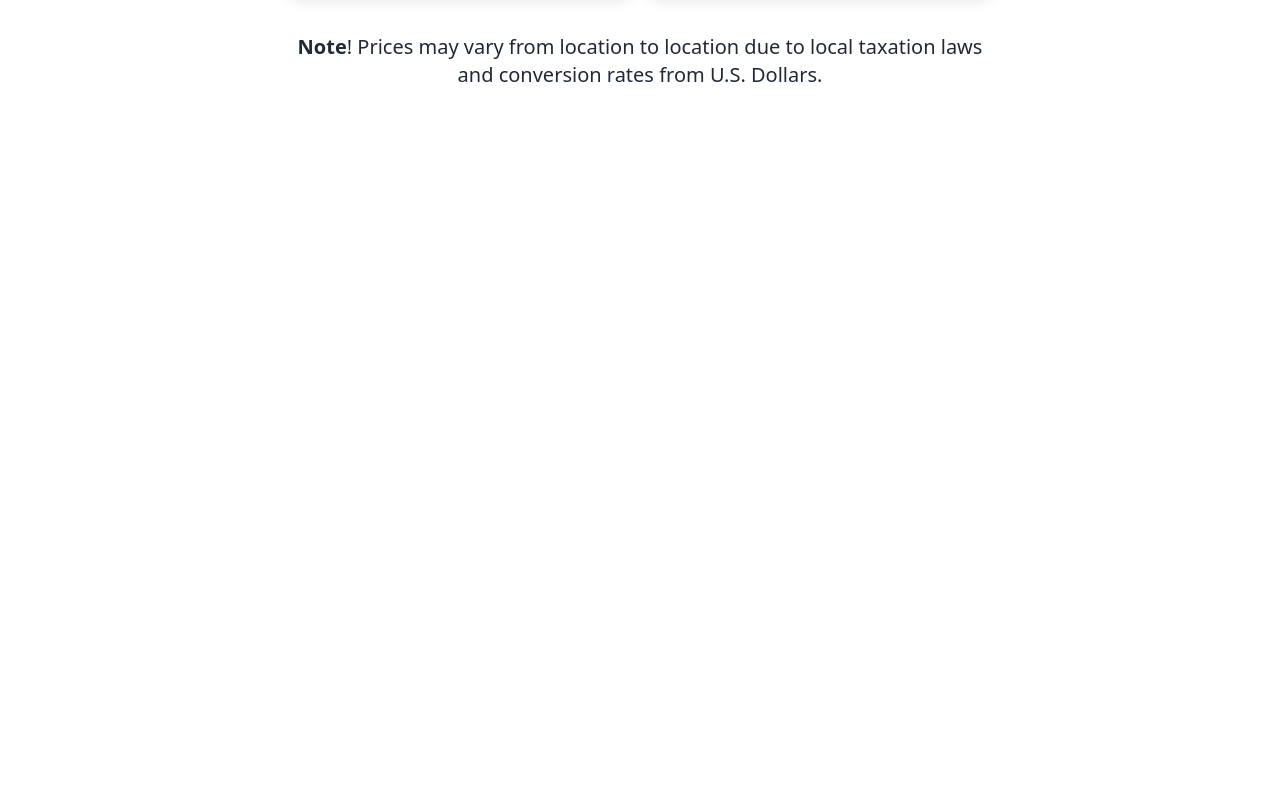
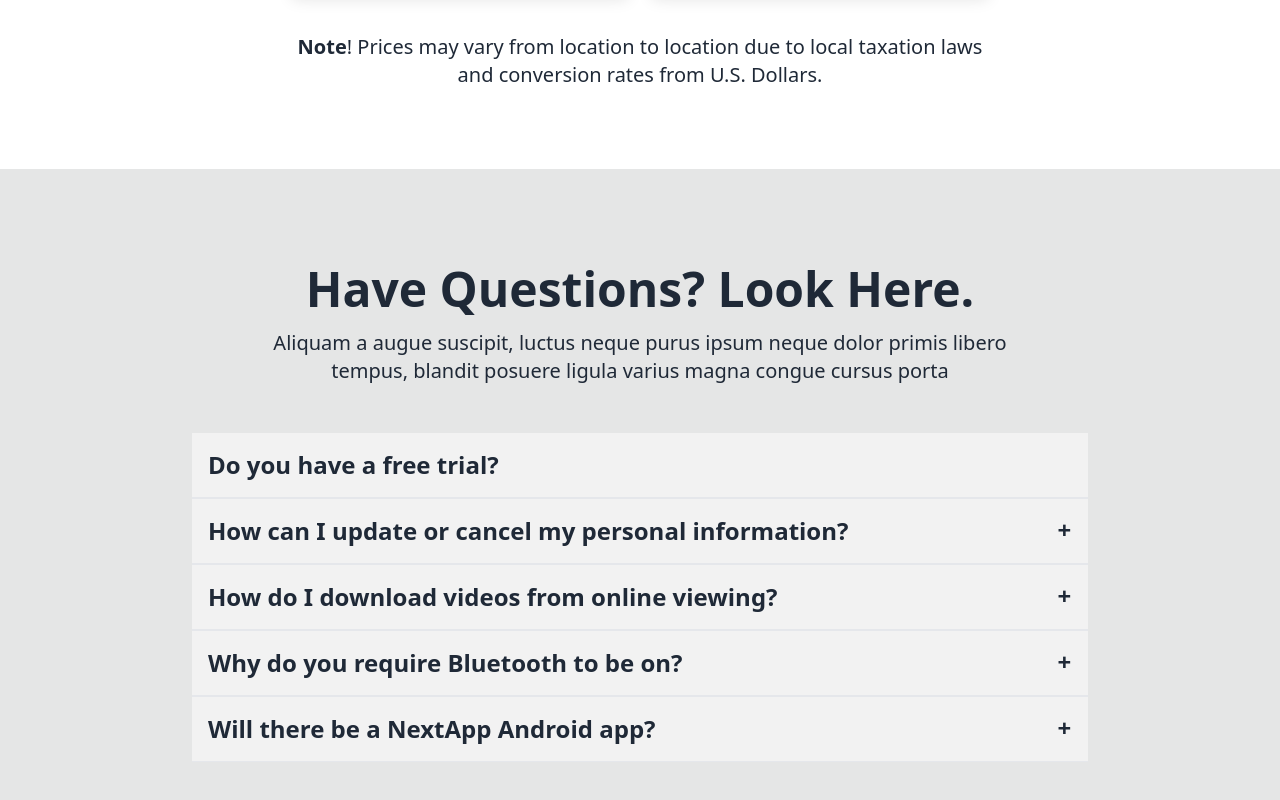
Before and after one commit to Marfater-Rahman-Jabed/RackUp, a React (Vite) app: page / in a window 1280 px wide. Shown: the part 8916-9716 px from the top of the page. Before the commit the page ends 9005 px from the top, so only its background shows below. Built offline with nearby package versions, Linux system fonts and the light colour scheme.

Commit message:
added question section

```diff
--- /dev/null
+++ b/src/Components/QuestionSection/QuestionSection.jsx
@@ -0,0 +1,82 @@
+
+const QuestionSection = () => {
+    return (
+        <div className="bg-base-300 py-24">
+            <div className="mb-12">
+                <h1 className="lg:text-5xl text-4xl font-bold  text-center mb-4">Have Questions? Look Here.</h1>
+                <p className=" text-center text-xl">Aliquam a augue suscipit, luctus neque purus ipsum neque dolor primis libero <br /> tempus, blandit posuere ligula varius magna congue cursus porta</p>
+            </div>
+            <div className="lg:mx-48">
+                <div className="collapse   items-center bg-base-200  border-none rounded-none">
+                    <input type="radio" name="my-accordion-3" />
+                    <div className="collapse-title text-2xl font-bold  ">
+                        <h1>Do you have a free trial?</h1>
+                    </div>
+                    <div className="collapse-content">
+                        <p className="text-justify text-slate-500">Aliqum mullam blandit tempor sapien gravida donec ipsum, at porta justo. Velna vitae auctor eros congue magna nihil impedit ligula risus. Mauris donec ociis et magnis sapien etiam sapien sem sagittis congue tempor gravida donec enim ipsum porta justo integer at odio velna congue integer vitae auctor eros dolor luctus odio placerat massa magna <br />
+
+                            Nullam rutrum eget nunc varius etiam mollis risus congue aliquam etiam sapien egestas, congue gestas posuere cubilia congue ipsum mauris lectus laoreet gestas neque vitae auctor eros dolor luctus odio placerat magna cursus</p>
+                    </div>
+                </div>
+                <hr />
+                <hr />
+                <div className="collapse collapse-plus  items-center bg-base-200  border-none rounded-none">
+                    <input type="radio" name="my-accordion-3" />
+                    <div className="collapse-title text-2xl font-bold  ">
+                        <h1>How can I update or cancel my personal information?</h1>
+                    </div>
+                    <div className="collapse-content">
+                        <p className="text-justify text-slate-500">Maecenas gravida porttitor nunc, quis vehicula magna luctus tempor. Quisque vel laoreet turpis. Urna augue, viverra a augue eget, dictum tempor diam. Sed pulvinar consectetur nibh, vel imperdiet dui varius viverra. Pellentesque ac massa lorem. Fusce eu cursus est. Fusce non nulla vitae massa placerat vulputate vel a purus</p>
+                    </div>
+                </div>
+                <hr />
+                <hr />
+                <div className="collapse collapse-plus  items-center bg-base-200  border-none rounded-none">
+                    <input type="radio" name="my-accordion-3" />
+                    <div className="collapse-title text-2xl font-bold  ">
+                        <h1>How do I download videos from online viewing?</h1>
+                    </div>
+                    <div className="collapse-content">
+                        <p className="text-justify text-slate-500">Nullam rutrum eget nunc varius etiam mollis risus congue aliquam etiam sapien egestas, congue gestas posuere cubilia congue ipsum mauris lectus laoreet gestas neque vitae auctor eros dolor luctus odio placerat magna cursus <br />
+
+                            Vitae auctor integer congue magna at pretium purus pretium ligula rutrum luctus risus eros dolor auctor
+                            Sagittis congue augue egestas volutpat egestas magna suscipit egestas magna ipsum vitae purus efficitur ipsum primis in cubilia laoreet augue egestas luctus donec diam.Tempor sapien gravida donec enim ipsum blandit magna at purus pretium ligula rutrum luctus gravida donec porta justo integer
+                            Justo odio integer a velna lectus aenean magna and mauris lectus pretium ligula rutrum luctus risus ac risus auctor gravida donec congue tempor gravida donec enim ipsum porta justo integer</p>
+                    </div>
+                </div>
+                <hr />
+                <hr />
+                <div className="collapse collapse-plus  items-center bg-base-200  border-none rounded-none">
+                    <input type="radio" name="my-accordion-3" />
+                    <div className="collapse-title text-2xl font-bold  ">
+                        <h1>Why do you require Bluetooth to be on?</h1>
+                    </div>
+                    <div className="collapse-content">
+                        <p className="text-justify text-slate-500">Aliqum mullam blandit tempor sapien gravida donec ipsum, at porta justo. Velna vitae auctor eros congue magna nihil impedit ligula risus. Mauris donec ociis et magnis sapien etiam sapien sem sagittis congue tempor gravida donec enim ipsum porta justo integer at odio velna congue integer vitae auctor eros dolor luctus odio placerat</p>
+                    </div>
+                </div>
+                <hr />
+                <hr />
+                <div className="collapse collapse-plus  items-center bg-base-200  border-none rounded-none">
+                    <input type="radio" name="my-accordion-3" />
+                    <div className="collapse-title text-2xl font-bold  ">
+                        <h1>Will there be a NextApp Android app?</h1>
+                    </div>
+                    <div className="collapse-content">
+                        <p className="text-justify text-slate-500">Curabitur ac dapibus libero. Quisque eu tristique neque. Phasellus blandit tristique justo ut aliquam. Aliquam vitae molestie nunc. Quisque sapien justo, aliquet non molestie sed purus, venenatis nec. Aliquam eget lacinia elit. Vestibulum tincidunt tincidunt massa, et porttitor <br />
+
+                            Nullam non scelerisque lectus. In at mauris vel nisl convallis porta at vitae dui. Nam lacus ligula, vulputate molestie bibendum quis, aliquet elementum massa. Vestibulum ut sagittis odio</p>
+                    </div>
+                </div>
+                <hr />
+
+
+
+
+
+            </div>
+        </div>
+    );
+};
+
+export default QuestionSection;
--- a/src/Components/UnLockSection/UnLockSection.jsx
+++ b/src/Components/UnLockSection/UnLockSection.jsx
@@ -2,7 +2,7 @@ import bike from '../../assets/Bike.png'
 import helikopter from '../../assets/helikopter.png'
 const UnLockSection = () => {
     return (
-        <div>
+        <div className='mb-20'>
             <div className='pt-28'>
                 <h1 className="lg:text-5xl text-3xl text-center mb-5 font-bold ">Unlock Full Power Of The NextApp</h1>
                 <p className="text-center text-slate-500 text-xl">
--- a/src/Pages/Home/Home.jsx
+++ b/src/Pages/Home/Home.jsx
@@ -6,6 +6,7 @@ import MakesDiv from "../../Components/MakesDiv/MakesDiv";
 import MemoriesSection from "../../Components/MemoriesSection/MemoriesSection";
 import PostPhotosSection from "../../Components/PostPhotosSection/PostPhotosSection";
 import PowerFullAppSection from "../../Components/PowerFullAppSection/PowerFullAppSection";
+import QuestionSection from "../../Components/QuestionSection/QuestionSection";
 import SimpleInterfaceSection from "../../Components/SimpleInterfaceSection/SimpleInterfaceSection";
 import UnLockSection from "../../Components/UnLockSection/UnLockSection";
 import WorkFastDiv from "../../Components/WorkFastDiv/WorkFastDiv";
@@ -24,6 +25,7 @@ const Home = () => {
             <SimpleInterfaceSection></SimpleInterfaceSection>
             <CustomerReviewSection></CustomerReviewSection>
             <UnLockSection></UnLockSection>
+            <QuestionSection></QuestionSection>
         </div>
     );
 };
```
